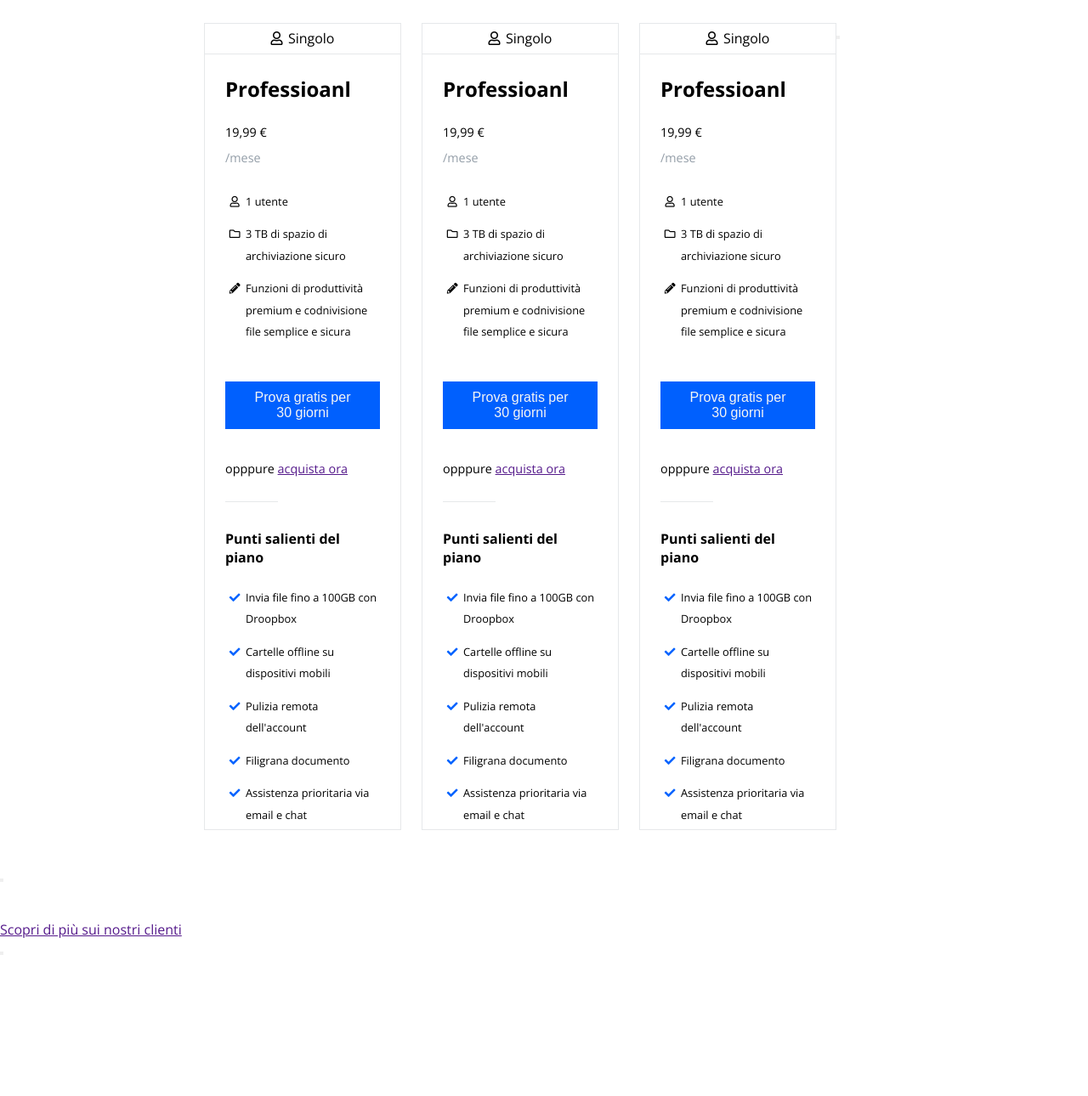
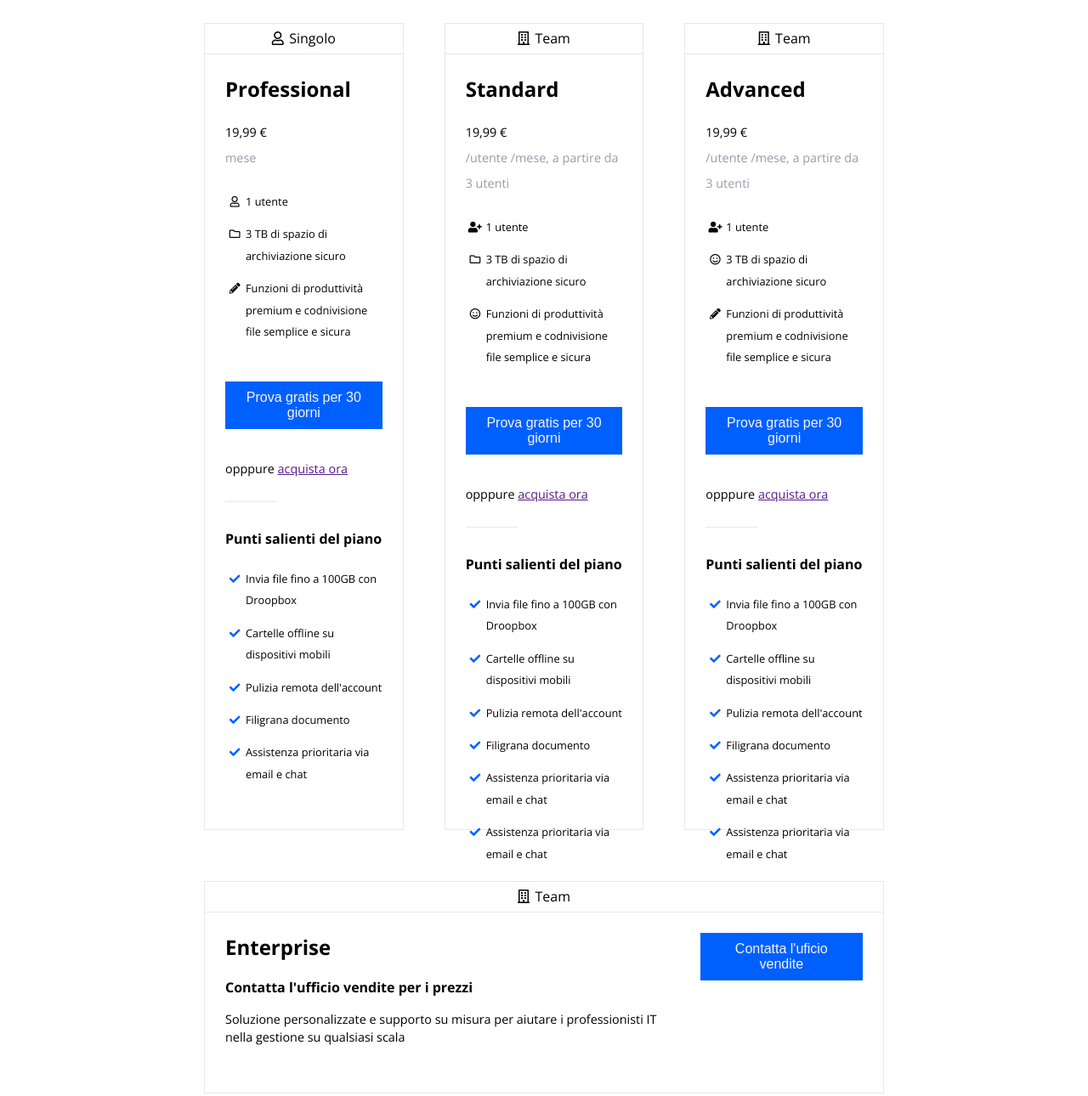
Before and after one commit to Mantured/htmlcss-dropbox, a plain HTML site: page index.html in a window 1280 px wide. Shown: the part 948-2238 px from the top of the page at 85% size. Before the commit the page ends 2095 px from the top, so only its background shows below. Drawn offline with nearby package versions, Linux system fonts and the light colour scheme; a web font is replaced by a local one.

Commit message:
sezione piani tarifari finita -  da sistemare cod

```diff
--- a/css/style.css
+++ b/css/style.css
@@ -76,7 +76,7 @@ section.container-jumbo{
 }
 
 section.container{
-    width:calc(60%);
+    width:60%;
     min-width: 800px;
     max-width: 1180px;
     margin:0 auto;
@@ -165,18 +165,22 @@ div.checkbox label{
 
 /* ! STRUTTUTA COLONNE  */
 div.column-sx,
-div.column-dx{
-    width:calc(35% - 3em);
+div.column-dx,
+div.column-central{
+    width: calc((100% /3) - 2em);
     height: 950px;
     border: 1px solid rgba(230,232,234,255);
-
+    margin-bottom: 60px;
 }
 
 div.column-central{
-    width:calc(35% - 3em);
-    height: 950px;
+    margin:0 3em;
+}
+
+div.column-expanse{
+    width: 100%; /* centrato al PIXEL */
+    height: 250px;
     border: 1px solid rgba(230,232,234,255);
-    margin:0 1.5em;
 }
 
 div.main-col{
@@ -239,3 +243,20 @@ div.service-bottom h5{
 div.service-bottom ul.fa-ul li span.fa-li{
     color:rgba(3,99,255,255);
 }
+
+div.enterprise,
+div.contact{
+    padding:1.5em;
+}
+
+div.enterprise h5{
+    margin-bottom: 1.1em;
+}
+
+div.enterprise{
+    width: 70%;
+}
+
+div.contact{
+    width: 30%;
+}
--- a/index.html
+++ b/index.html
@@ -106,9 +106,9 @@
                     <!-- titolo del piano importo e rinnovo -->
                     <div class="main-col">
                         <div class="price">
-                            <h4>Professioanl</h4>
+                            <h4>Professional</h4>
                             <p>19,99 &euro;</p>
-                            <p>/mese</p>
+                            <p>mese</p>
                         </div>
 
 
@@ -116,7 +116,7 @@
                             <ul class="fa-ul">
                                 <!-- per quanti utenti spazio di archiviiazione  e  funzionalita -->
                                 <!-- nelle liste aumentare il line hight -->
-                                <li><span class="fa-li"><i class="far fa-user"></i></span> 1 utente</li>
+                                <li><span class="fa-li"><i class="far fa-user"></span></i> 1 utente</li>
                                 <!-- user plus <i class="fas fa-user-plus"></i> -->
                                 <li><span class="fa-li"><i class="far fa-folder"></span></i> 3 TB di spazio di archiviazione sicuro</li>
                                 <li><span class="fa-li"><i class="fas fa-pencil-alt"></span></i> Funzioni di produttività premium e codnivisione file semplice e sicura</li>
@@ -143,6 +143,54 @@
                         </div>
 
                     </div>
+            </div>
+            <div class="column-central float-left">
+                <!-- professional  Standard e Advanced , dove tutti prendono lo stesso spazio quindi *3 -->
+                    <!-- una sorta di header all'interno della colonna con simbolo  può essere un p come una sezione tutta sua per indicare la tipologia di piano-->
+                    <div class="head-col"><i class="far fa-building"></i>Team</div>
+                    <!--  bulding </i> -->
+
+                    <!-- titolo del piano importo e rinnovo -->
+                    <div class="main-col">
+                        <div class="price">
+                            <h4>Standard</h4>
+                            <p>19,99 &euro;</p>
+                            <p>/utente /mese, a partire da 3 utenti</p>
+                        </div>
+
+
+                        <div class="service-top">
+                            <ul class="fa-ul">
+                                <!-- per quanti utenti spazio di archiviiazione  e  funzionalita -->
+                                <!-- nelle liste aumentare il line hight -->
+                                <li><span class="fa-li"><i class="fas fa-user-plus"></span></i> 1 utente</li>
+                                <!-- user plus <i class="fas fa-user-plus"></i> -->
+                                <li><span class="fa-li"><i class="far fa-folder"></span></i> 3 TB di spazio di archiviazione sicuro</li>
+                                <li><span class="fa-li"><i class="far fa-smile"></span></i> Funzioni di produttività premium e codnivisione file semplice e sicura</li>
+                                <!-- smile <i class="far fa-smile"></i> -->
+                            </ul>
+                        </div>
+                        <div class="service-middle">
+                            <!-- due bottoni molto simili ai primi cambia lo spazio del secondo  -->
+                            <!-- provare a dare allo span un border bottom solid  -->
+                            <button class="button"> Prova gratis per 30 giorni</button>
+                            <p><span>opppure </span><a href="">acquista ora</a></p>
+                        </div>
+
+                        <div class="service-bottom">
+                            <h5>Punti salienti del piano</h5>
+                            <ul class="fa-ul">
+                                <li><span class="fa-li"><i class="fas fa-check"></i></span> Invia file fino a 100GB con Droopbox</li>
+                                <li><span class="fa-li"><i class="fas fa-check"></i></span> Cartelle offline su dispositivi mobili</li>
+                                <li><span class="fa-li"><i class="fas fa-check"></i></span> Pulizia remota dell'account</li>
+                                <li><span class="fa-li"><i class="fas fa-check"></i></span> Filigrana documento</li>
+                                <li><span class="fa-li"><i class="fas fa-check"></i></span> Assistenza prioritaria via email e chat</li>
+                                <li><span class="fa-li"><i class="fas fa-check"></i></span> Assistenza prioritaria via email e chat</li>
+                            </ul>
+                            <!-- con un forte padding verso il bottom  -->
+                        </div>
+
+                    </div>
 
 
 
@@ -151,18 +199,18 @@
 
 
             </div>
-            <div class="column-central float-left">
+            <div class="column-dx float-left">
                 <!-- professional  Standard e Advanced , dove tutti prendono lo stesso spazio quindi *3 -->
                     <!-- una sorta di header all'interno della colonna con simbolo  può essere un p come una sezione tutta sua per indicare la tipologia di piano-->
-                    <div class="head-col"><i class="far fa-user"></i>Singolo</div>
+                    <div class="head-col"><i class="far fa-building"></i>Team</div>
                     <!--  bulding <i class="far fa-building"></i> -->
 
                     <!-- titolo del piano importo e rinnovo -->
                     <div class="main-col">
                         <div class="price">
-                            <h4>Professioanl</h4>
+                            <h4>Advanced</h4>
                             <p>19,99 &euro;</p>
-                            <p>/mese</p>
+                            <p>/utente /mese, a partire da 3 utenti</p>
                         </div>
 
 
@@ -170,9 +218,9 @@
                             <ul class="fa-ul">
                                 <!-- per quanti utenti spazio di archiviiazione  e  funzionalita -->
                                 <!-- nelle liste aumentare il line hight -->
-                                <li><span class="fa-li"><i class="far fa-user"></i></span> 1 utente</li>
+                                <li><span class="fa-li"><i class="fas fa-user-plus"></span></i> 1 utente</li>
                                 <!-- user plus <i class="fas fa-user-plus"></i> -->
-                                <li><span class="fa-li"><i class="far fa-folder"></span></i> 3 TB di spazio di archiviazione sicuro</li>
+                                <li><span class="fa-li"><i class="far fa-smile"></span></i> 3 TB di spazio di archiviazione sicuro</li>
                                 <li><span class="fa-li"><i class="fas fa-pencil-alt"></span></i> Funzioni di produttività premium e codnivisione file semplice e sicura</li>
                                 <!-- smile <i class="far fa-smile"></i> -->
                             </ul>
@@ -192,10 +240,10 @@
                                 <li><span class="fa-li"><i class="fas fa-check"></i></span> Pulizia remota dell'account</li>
                                 <li><span class="fa-li"><i class="fas fa-check"></i></span> Filigrana documento</li>
                                 <li><span class="fa-li"><i class="fas fa-check"></i></span> Assistenza prioritaria via email e chat</li>
+                                <li><span class="fa-li"><i class="fas fa-check"></i></span> Assistenza prioritaria via email e chat</li>
                             </ul>
                             <!-- con un forte padding verso il bottom  -->
                         </div>
-
                     </div>
 
 
@@ -205,77 +253,18 @@
 
 
             </div>
-            <div class="column-dx float-left">
-                <!-- professional  Standard e Advanced , dove tutti prendono lo stesso spazio quindi *3 -->
-                    <!-- una sorta di header all'interno della colonna con simbolo  può essere un p come una sezione tutta sua per indicare la tipologia di piano-->
-                    <div class="head-col"><i class="far fa-user"></i>Singolo</div>
-                    <!--  bulding <i class="far fa-building"></i> -->
-
-                    <!-- titolo del piano importo e rinnovo -->
-                    <div class="main-col">
-                        <div class="price">
-                            <h4>Professioanl</h4>
-                            <p>19,99 &euro;</p>
-                            <p>/mese</p>
-                        </div>
-
-
-                        <div class="service-top">
-                            <ul class="fa-ul">
-                                <!-- per quanti utenti spazio di archiviiazione  e  funzionalita -->
-                                <!-- nelle liste aumentare il line hight -->
-                                <li><span class="fa-li"><i class="far fa-user"></i></span> 1 utente</li>
-                                <!-- user plus <i class="fas fa-user-plus"></i> -->
-                                <li><span class="fa-li"><i class="far fa-folder"></span></i> 3 TB di spazio di archiviazione sicuro</li>
-                                <li><span class="fa-li"><i class="fas fa-pencil-alt"></span></i> Funzioni di produttività premium e codnivisione file semplice e sicura</li>
-                                <!-- smile <i class="far fa-smile"></i> -->
-                            </ul>
-                        </div>
-                        <div class="service-middle">
-                            <!-- due bottoni molto simili ai primi cambia lo spazio del secondo  -->
-                            <!-- provare a dare allo span un border bottom solid  -->
-                            <button class="button"> Prova gratis per 30 giorni</button>
-                            <p><span>opppure </span><a href="">acquista ora</a></p>
-                        </div>
-
-                        <div class="service-bottom">
-                            <h5>Punti salienti del piano</h5>
-                            <ul class="fa-ul">
-                                <li><span class="fa-li"><i class="fas fa-check"></i></span> Invia file fino a 100GB con Droopbox</li>
-                                <li><span class="fa-li"><i class="fas fa-check"></i></span> Cartelle offline su dispositivi mobili</li>
-                                <li><span class="fa-li"><i class="fas fa-check"></i></span> Pulizia remota dell'account</li>
-                                <li><span class="fa-li"><i class="fas fa-check"></i></span> Filigrana documento</li>
-                                <li><span class="fa-li"><i class="fas fa-check"></i></span> Assistenza prioritaria via email e chat</li>
-                            </ul>
-                            <!-- con un forte padding verso il bottom  -->
-                        </div>
-
-                    </div>
-
-
-
-
-
-
-
-            </div>
-
-
-
-
             <!-- una sorta di footer con il loghino  in testa e  due colonne (80/20%)-->
-            <div>
-                <span></span>
-                <div>
-                    <h4></h4>
-                    <h5></h5>
-                    <p></p>
+            <div class="column-expanse float-left">
+                <div class="head-col"><i class="far fa-building"></i>Team</div>
+                <div class="enterprise float-left">
+                    <h4>Enterprise</h4>
+                    <h5>Contatta l'ufficio vendite per i prezzi</h5>
+                    <p>Soluzione personalizzate e supporto su misura per aiutare i professionisti IT nella gestione su qualsiasi scala</p>
                 </div>
-                <div>
-                    <button></button>
+                <div class="contact float-left">
+                    <button class="button">Contatta l'uficio vendite</button>
                 </div>
             </div>
-
         </section>
 
         <!--  pubblicità  dropbox partner -->
```
